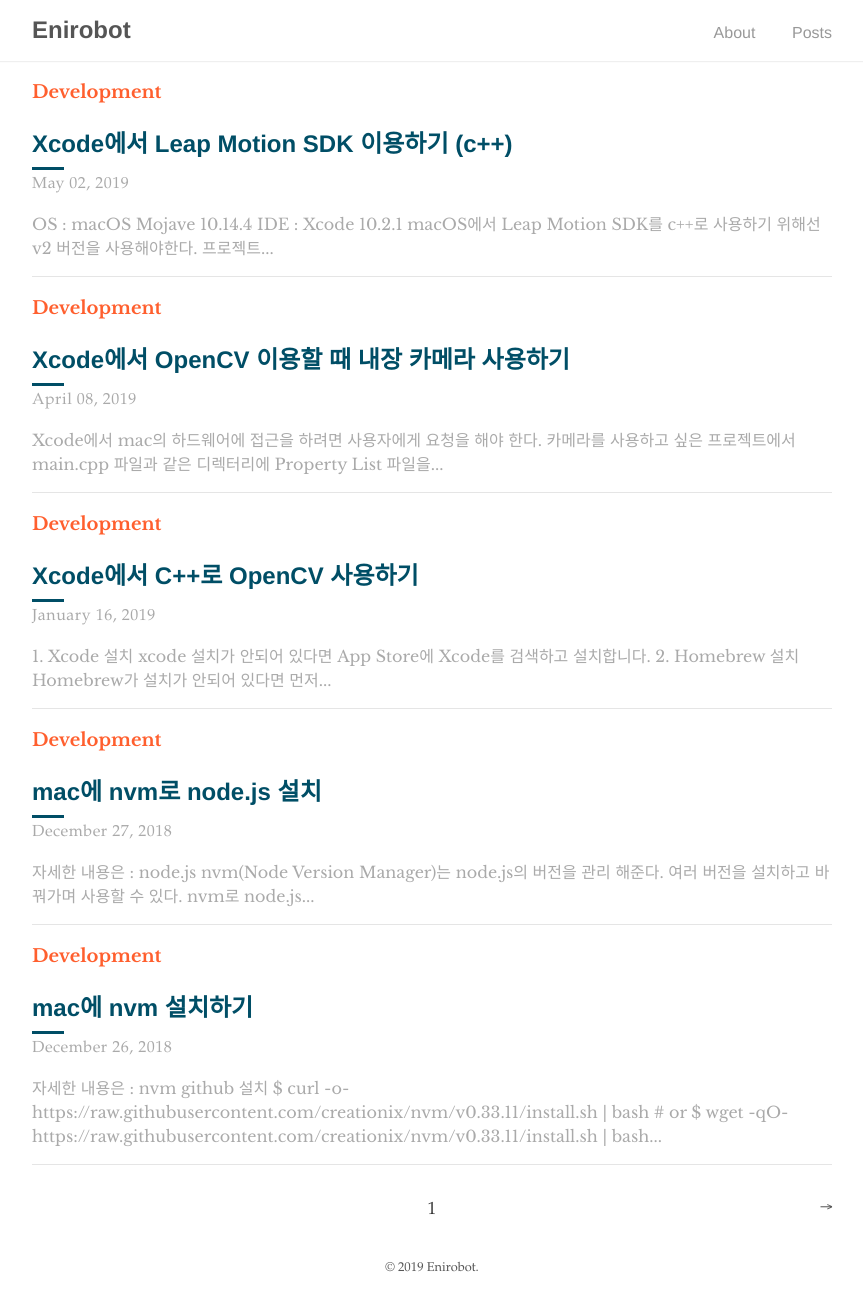
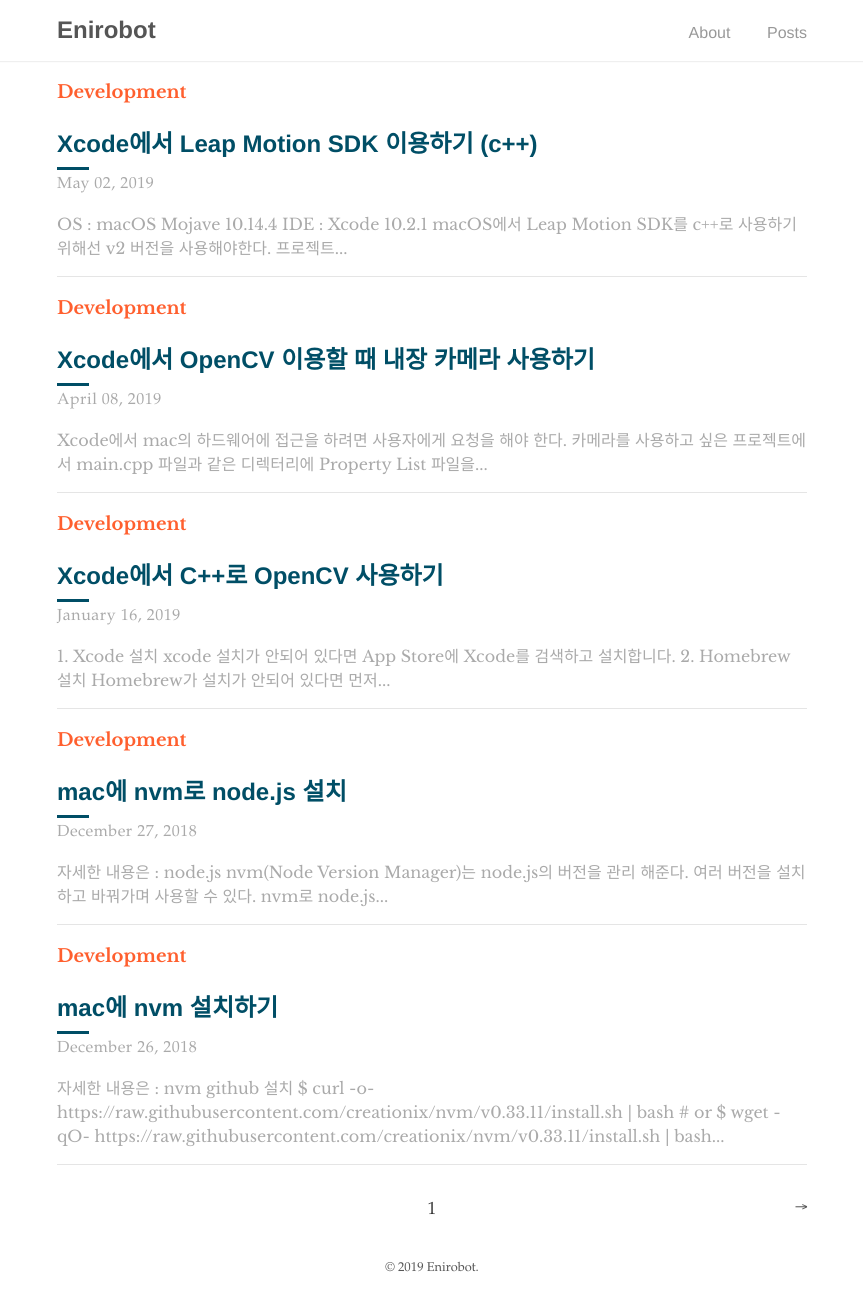
Before and after one commit to enirobot/enirobot.github.io, a Jekyll site: the page built from index.html, in a window 1280 px wide. Shown: the whole page, without its empty margins (208-1071 px from the left). Built offline with Jekyll 4.4.1, drawn with Linux system fonts in a browser that asks for light colours; the list of posts is cut into pages by our own code.

Commit message:
no message

```diff
--- a/_sass/tale/_layout.scss
+++ b/_sass/tale/_layout.scss
@@ -9,8 +9,16 @@ footer,
 .nav-container {
   display: block;
   margin: 0 auto;
-  max-width: 800px;
+  max-width: 750px;
   width: 80%;
+}
+
+@media (min-width: 600px) {
+  main,
+  footer,
+  .nav-container {
+    width: 88%;
+  }
 }
 
 .nav {
```
